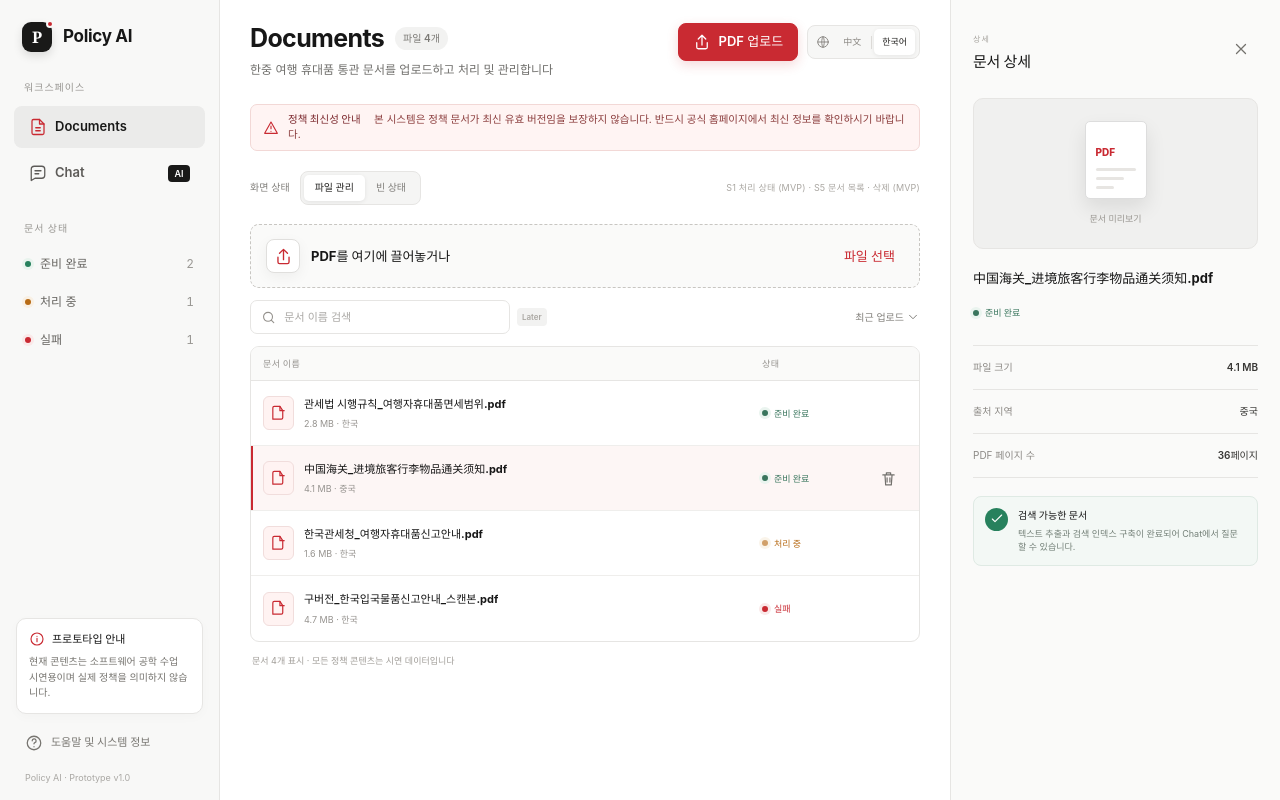
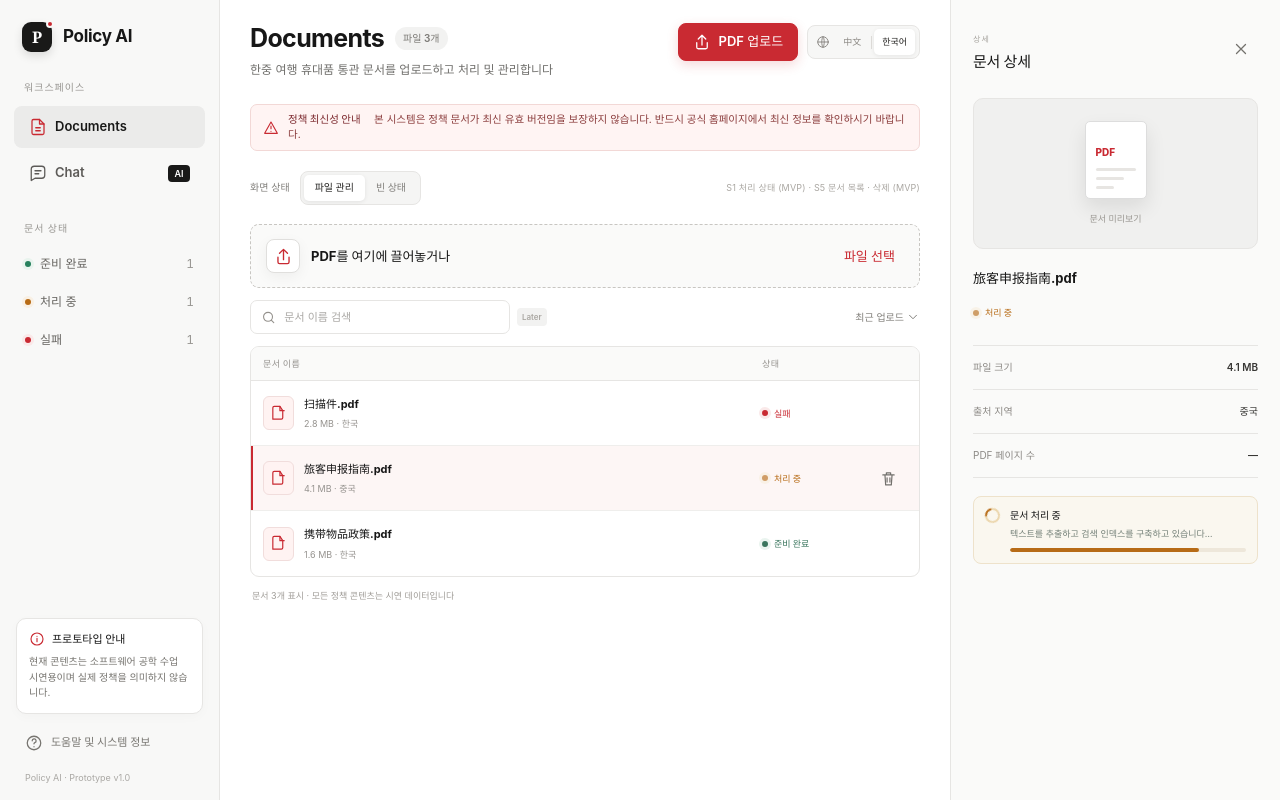
Before and after one commit to Kenro66/262RCOSE45700, a React (Vite) app in the folder frontend/: page / in a window 1280 px wide. Built offline with nearby package versions, Linux system fonts and the light colour scheme.

Commit message:
Align C1 C5 mock data and prepare frontend API client

```diff
--- a/frontend/src/App.tsx
+++ b/frontend/src/App.tsx
@@ -2,6 +2,11 @@ import { useEffect, useMemo, useRef, useState } from 'react'
 import { useI18n } from './i18n/I18nContext'
 import type { TranslationKey } from './i18n/zh-CN'
 
+import {
+  createMockSystemError,
+  getApiErrorData,
+  isSystemErrorResponse,
+} from './api/client'
 type Page = 'documents' | 'chat'
 type Status = 'Ready' | 'Processing' | 'Failed'
 type ChatMode = 'NORMAL' | 'CLARIFICATION' | 'INSUFFICIENT_EVIDENCE' | 'CONFLICTING_EVIDENCE' | 'SYSTEM_ERROR'
@@ -12,6 +17,7 @@ type ChatResponse = {
   answer?: string
   citations?: number[]
   citationDetails?: C5Citation[]
+  message?: string
 }
 
 type C5Citation = {
@@ -39,6 +45,7 @@ type RecommendedScenario = {
 
  type DocumentItem = {
   id: number
+  documentId?: string
   name: string
   date: string
   status: Status
@@ -91,6 +98,7 @@ function convertC1Document(
 ): DocumentItem {
   return {
     id,
+    documentId: doc.document_id,
     name: doc.filename,
     date: doc.uploaded_at,
     status:
@@ -106,38 +114,32 @@ function convertC1Document(
   }
 }
 
+// C1 模拟文件列表：按照 Issue #8 的后端 JSON 示例
+// 包含 FAILED、PROCESSING、READY 三种状态
 const mockC1Documents: C1Document[] = [
   {
-    document_id: 'doc_001',
-    filename: '관세법 시행규칙_여행자휴대품면세범위.pdf',
-    status: 'READY',
-    error_message: null,
-    page_count: 24,
-    uploaded_at: '2026-10-15T14:32:00+09:00',
+    document_id: 'doc_003',
+    filename: '扫描件.pdf',
+    status: 'FAILED',
+    error_message: '暂不支持扫描型PDF',
+    page_count: null,
+    uploaded_at: '2026-10-27T10:30:00+09:00',
   },
   {
     document_id: 'doc_002',
-    filename: '中国海关_进境旅客行李物品通关须知.pdf',
-    status: 'READY',
-    error_message: null,
-    page_count: 36,
-    uploaded_at: '2026-10-15T14:18:00+09:00',
-  },
-  {
-    document_id: 'doc_003',
-    filename: '한국관세청_여행자휴대품신고안내.pdf',
+    filename: '旅客申报指南.pdf',
     status: 'PROCESSING',
     error_message: null,
     page_count: null,
-    uploaded_at: '2026-10-15T13:04:00+09:00',
+    uploaded_at: '2026-10-27T10:20:00+09:00',
   },
   {
-    document_id: 'doc_004',
-    filename: '구버전_한국입국물품신고안내_스캔본.pdf',
-    status: 'FAILED',
-    error_message: '실패 사유: 텍스트를 추출할 수 없음 · 스캔 문서',
-    page_count: null,
-    uploaded_at: '2026-10-15T17:46:00+09:00',
+    document_id: 'doc_001',
+    filename: '携带物品政策.pdf',
+    status: 'READY',
+    error_message: null,
+    page_count: 12,
+    uploaded_at: '2026-10-27T10:00:00+09:00',
   },
 ]
 
@@ -189,8 +191,14 @@ const enableDevelopmentScenarioControls = false
 // Convert the C5 API response into the format used by the Chat UI.
 function convertC5ChatResponse(data: C5ChatResponse): ChatResponse {
   return {
+    // 后端 ANSWERED 对应前端 ANSWER
     status: data.status === 'ANSWERED' ? 'ANSWER' : data.status,
+
+    // 保存回答内容和后端提示信息
     answer: data.answer ?? undefined,
+    message: data.message ?? undefined,
+
+    // 将 E1、E2 等证据编号转换为前端使用的数字
     citations: data.citations
       .map((citation) => {
         const citationId = Number(
@@ -199,6 +207,8 @@ function convertC5ChatResponse(data: C5ChatResponse): ChatResponse {
         return citationId
       })
       .filter((id) => Number.isFinite(id)),
+
+    // 保留 PDF 文件名、页码和证据原文
     citationDetails: data.citations,
   }
 }
@@ -841,13 +851,39 @@ function ChatPage({
     ])
   }
 
-  const requestMockResponse = (conversationId: number, question: string, predefinedResponse?: ChatResponse) => {
+  const requestMockResponse = (
+  conversationId: number,
+  question: string,
+  predefinedResponse?: ChatResponse
+) => {
   setLoading(true)
+
   window.setTimeout(() => {
-      const response = predefinedResponse ?? createMockChatResponse(question, readyDocumentCount)
+    // 本地测试：模拟 HTTP 500 返回 SYSTEM_ERROR JSON
+    let response: ChatResponse
+
+    if (predefinedResponse?.status === 'SYSTEM_ERROR') {
+      const error = createMockSystemError()
+      const data = getApiErrorData(error)
+
+      if (error.status === 500 && isSystemErrorResponse(data)) {
+        response = convertC5ChatResponse({
+  status: 'SYSTEM_ERROR',
+  answer: null,
+  citations: [],
+  message: data.message,
+})
+      } else {
+        response = predefinedResponse
+      }
+    } else {
+      response = predefinedResponse ?? createMockChatResponse(question, readyDocumentCount)
+    }
+
     const body = response.status === 'ANSWER'
       ? response.answer ?? ''
       : automaticResponseContent[response.status].body
+
     onSetMessages(conversationId, (current) => [...current, {
       id: Date.now(),
       role: 'assistant',
@@ -857,6 +893,7 @@ function ChatPage({
       responseStatus: response.status,
       request: question,
     }])
+
     setLoading(false)
   }, 1500)
 }
--- /dev/null
+++ b/frontend/src/api/client.ts
@@ -0,0 +1,131 @@
+const API_BASE_URL = '/api'
+
+export class ApiError extends Error {
+  constructor(
+    public status: number,
+    public data: unknown
+  ) {
+    super('API request failed')
+    this.name = 'ApiError'
+  }
+}
+
+export async function apiRequest<T>(
+  path: string,
+  options: RequestInit = {}
+): Promise<T> {
+  const response = await fetch(`${API_BASE_URL}${path}`, options)
+
+  const data: unknown = await response.json()
+
+  if (!response.ok) {
+    throw new ApiError(response.status, data)
+  }
+
+  return data as T
+}
+
+// ========================================
+// C1：Documents 文件列表接口
+// 对应 Issue #8 的 GET /api/documents
+// ========================================
+
+// 定义后端返回的 PDF 文件信息格式
+export type ApiDocument = {
+  document_id: string           // 文件唯一 ID，删除文件时使用
+  filename: string              // PDF 文件名
+  status: 'READY' | 'PROCESSING' | 'FAILED'  // 文件处理状态
+  error_message: string | null  // 处理失败原因，正常时为 null
+  page_count: number | null     // PDF 页数，尚未处理完成时可能为 null
+  uploaded_at: string           // 文件上传时间
+}
+
+// 获取后端的真实文件列表
+export function getDocuments(): Promise<ApiDocument[]> {
+  // GET 请求，最终访问 /api/documents
+  return apiRequest<ApiDocument[]>('/documents', {
+    method: 'GET',
+  })
+}
+
+// ========================================
+// C1：上传 PDF 文件接口
+// POST /api/documents
+// ========================================
+
+// 把用户选择的 PDF 文件发送给后端
+export function uploadDocument(file: File): Promise<ApiDocument> {
+  const formData = new FormData()
+  formData.append('file', file)
+
+  return apiRequest<ApiDocument>('/documents', {
+    method: 'POST',
+    body: formData,
+  })
+}
+
+// ========================================
+// C1：删除 PDF 文件接口
+// DELETE /api/documents/{id}
+// ========================================
+
+// 使用后端返回的 document_id 删除真实文件
+export function deleteDocument(documentId: string): Promise<unknown> {
+  return apiRequest<unknown>(
+    `/documents/${encodeURIComponent(documentId)}`,
+    {
+      method: 'DELETE',
+    }
+  )
+}
+
+// ========================================
+// 统一处理后端 HTTP 400 / 500 错误
+// 保留后端返回的 JSON 内容
+// ========================================
+
+export function getApiErrorData(error: unknown): unknown {
+  if (error instanceof ApiError) {
+    return error.data
+  }
+
+  return null
+}
+
+// 判断后端是否返回了 C5 格式的 SYSTEM_ERROR
+export function isSystemErrorResponse(
+  data: unknown
+): data is {
+  status: 'SYSTEM_ERROR'
+  answer: null
+  citations: unknown[]
+  message: string
+} {
+  if (typeof data !== 'object' || data === null) {
+    return false
+  }
+
+  const value = data as Record<string, unknown>
+
+  return (
+    value.status === 'SYSTEM_ERROR' &&
+    value.answer === null &&
+    Array.isArray(value.citations) &&
+    typeof value.message === 'string'
+  )
+}
+
+// ========================================
+// 本地测试：模拟后端 HTTP 500
+// 对应 Issue #8 的 SYSTEM_ERROR JSON
+// 不发送真实网络请求
+// ========================================
+
+export function createMockSystemError(): ApiError {
+  return new ApiError(500, {
+    status: 'SYSTEM_ERROR',
+    answer: null,
+    citations: [],
+    message: '系统暂时无法处理请求，请稍后重试。',
+  })
+}
--- a/frontend/src/i18n/I18nContext.tsx
+++ b/frontend/src/i18n/I18nContext.tsx
@@ -29,7 +29,8 @@ export function I18nProvider({ children }: { children: React.ReactNode }) {
   locale,
   setLocale,
   t: (key, variables = {}) => Object.entries(variables).reduce(
-      (text, [name, replacement]) => text.replaceAll(`{${name}}`, String(replacement)),
+    (text, [name, replacement]) =>
+      text.split(`{${name}}`).join(String(replacement)),
     dictionaries[locale][key],
   ),
 }), [locale])
```
Lines whose indentation alone changed are shown as unchanged.
